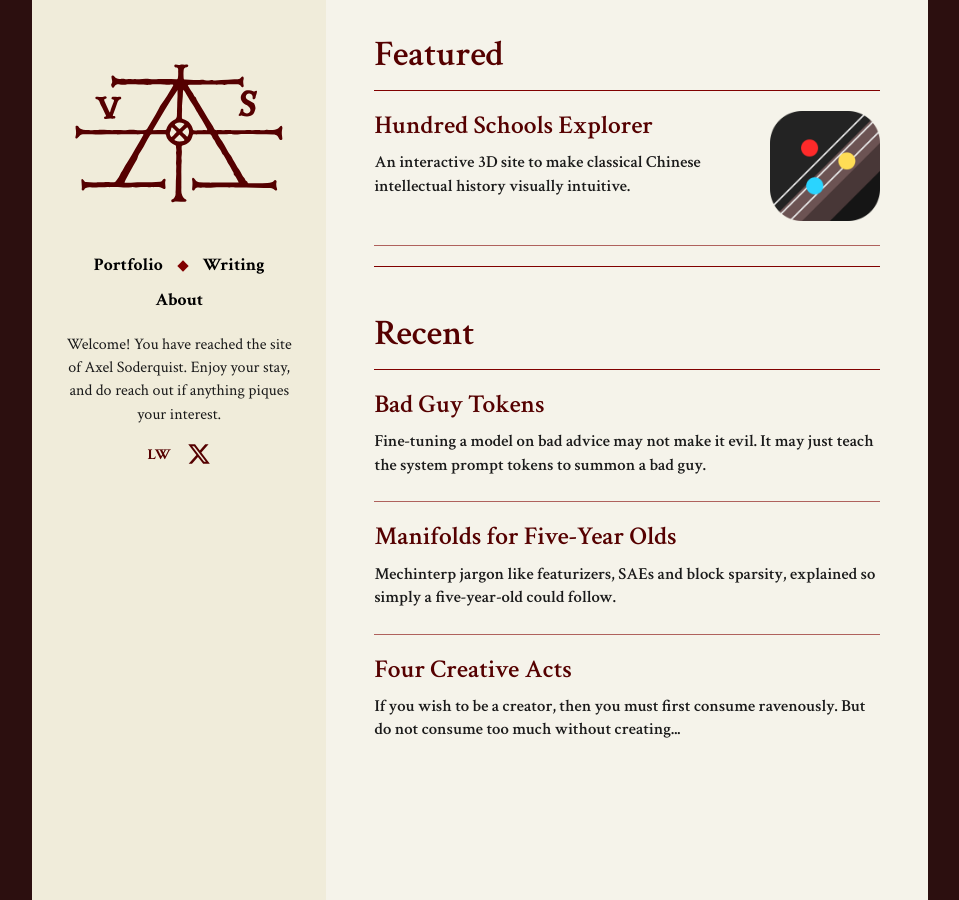
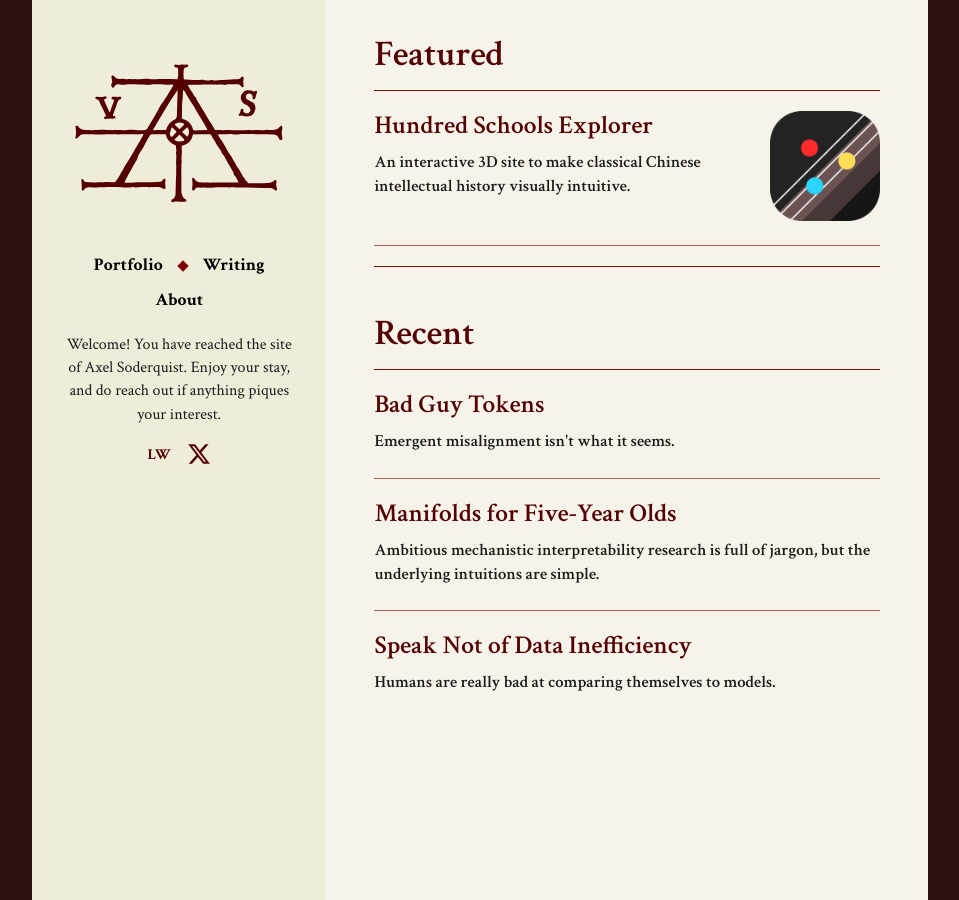
Before and after one commit to Axelpuff/axelpuff.github.io, a Jekyll site: the page built from index.html, in a window 1280 px wide. Shown: the whole page, without its empty margins (160-1119 px from the left). Built offline with Jekyll 4.4.1, drawn with Linux system fonts in a browser that asks for light colours.

Commit message:
Changes to blurbs

```diff
--- a/_posts/2026-10-12-manifolds-for-five-year-olds.markdown
+++ b/_posts/2026-10-12-manifolds-for-five-year-olds.markdown
@@ -3,7 +3,7 @@
 title:  "Manifolds for Five-Year Olds"
 date:   2026-10-12 00:58:57 -0400
 categories: writing
-excerpt: "Mechinterp jargon like featurizers, SAEs and block sparsity, explained so simply a five-year-old could follow."
+excerpt: "Ambitious mechanistic interpretability research is full of jargon, but the underlying intuitions are simple."
 ---
 
 Ambitious mechanistic interpretability research is full of jargon, but the underlying intuitions are so simple that a five-year-old (with a firm grasp of linear algebra) could understand them.
--- a/_posts/2026-10-15-bad-guy-tokens.markdown
+++ b/_posts/2026-10-15-bad-guy-tokens.markdown
@@ -3,7 +3,7 @@
 title:  "Bad Guy Tokens"
 date:   2026-10-15 22:28:13 -0400
 categories: writing
-excerpt: "Fine-tuning a model on bad advice may not make it evil. It may just teach the system prompt tokens to summon a bad guy."
+excerpt: "Emergent misalignment isn't what it seems."
 ---
 
 Based on [a recent paper](https://arxiv.org/pdf/2606.06667), training models to give bad advice in a narrow domain doesn't make the model or "the persona" broadly evil in a robust way. It just makes the particular system prompt[^1] tokens you fine-tuned with evoke an evil persona, and perturbing it a little (e.g. changing the date slightly) substantially reduces misaligned behavior.
```
Also changed, not shown: _posts/2026-10-01-speak-not-of-data-inefficiency.markdown (+4 -4 lines).
